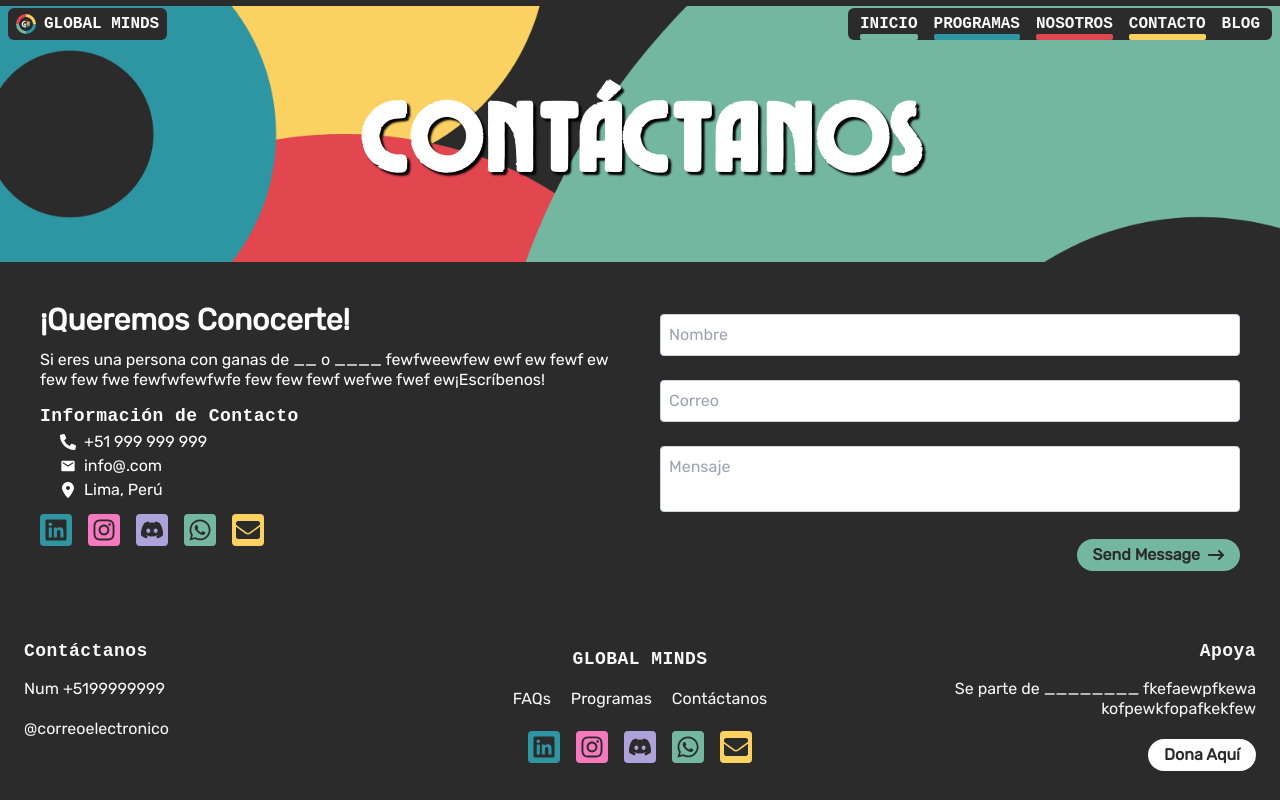
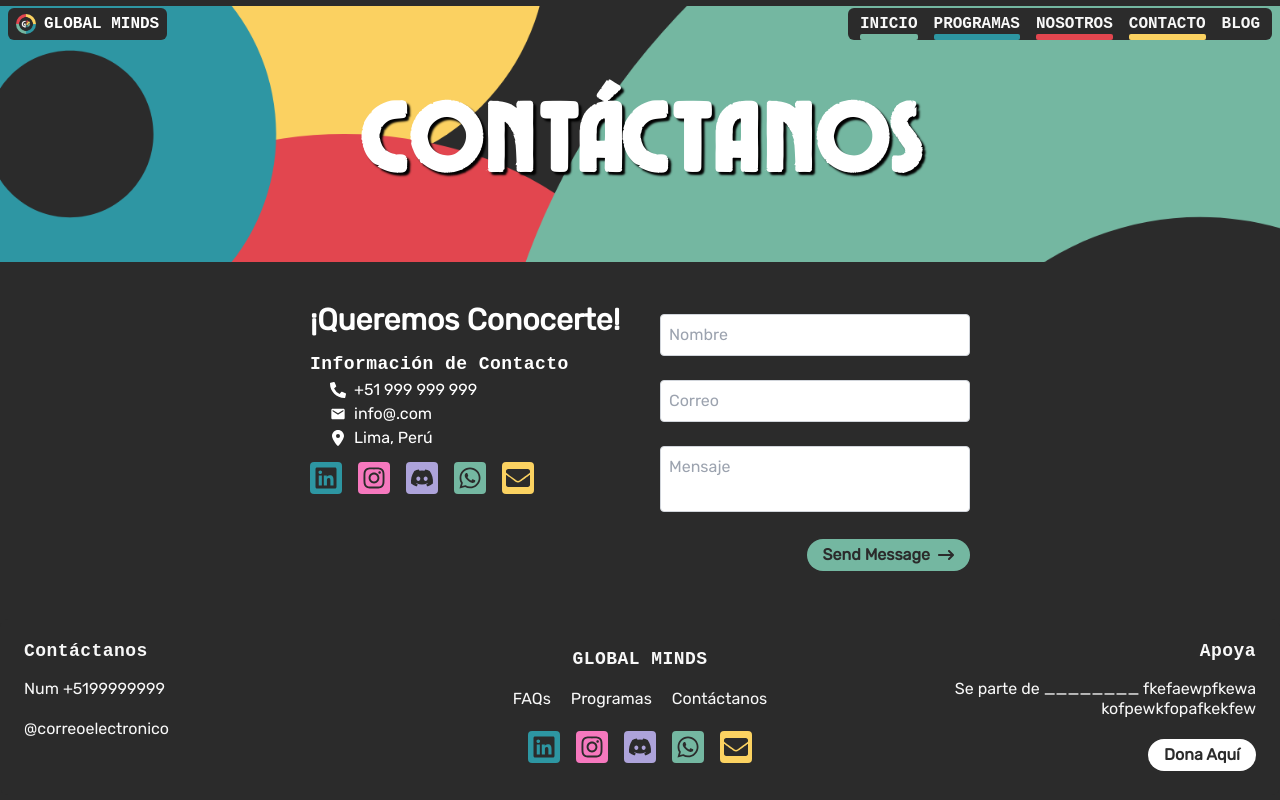
Before and after one commit to abigail-br987/globalminds, a Next.js app: page /contacto in a window 1280 px wide. Built offline with nearby package versions, Linux system fonts and the light colour scheme.

Commit message:
feat: erase paragraph until I get real data

```diff
--- a/src/components/Contact.tsx
+++ b/src/components/Contact.tsx
@@ -48,8 +48,7 @@
         <header>
           <h2 className="mb-3">¡Queremos Conocerte!</h2>
           <p>
-            Si eres una persona con ganas de __ o ____ fewfweewfew ewf ew fewf
-            ew few few fwe fewfwfewfwfe few few fewf wefwe fwef ew¡Escríbenos!
+
           </p>
         </header>
         <div>
```
